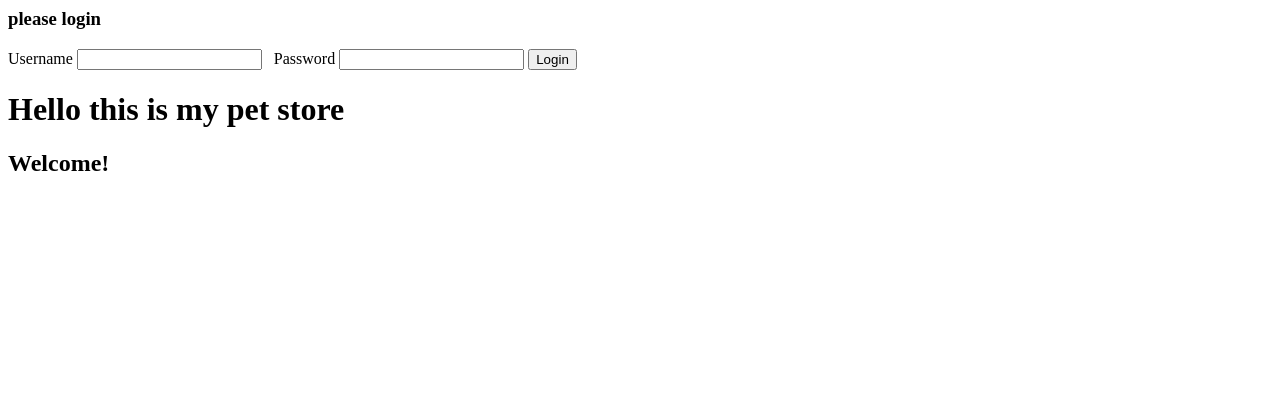
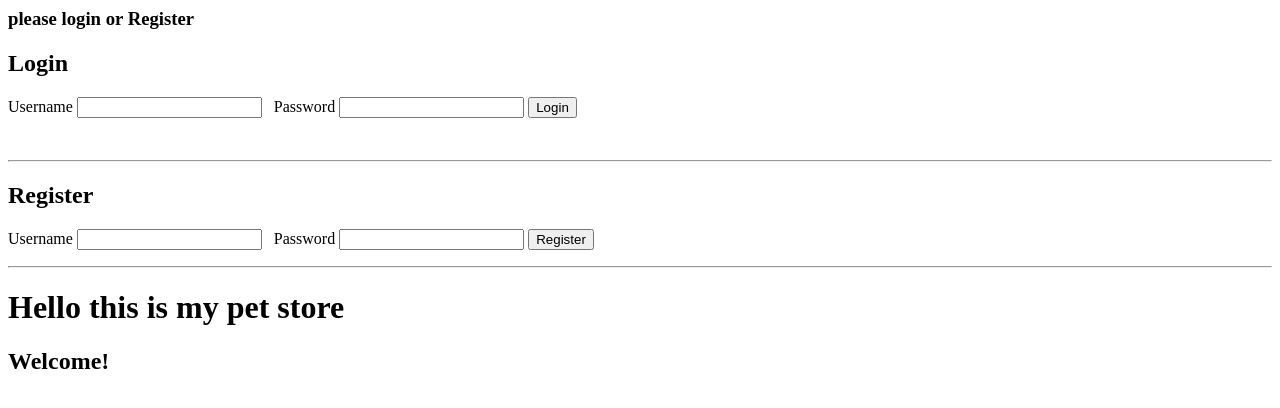
Before and after one commit to ranerlich7/django_pet_login_upload, a Django app: page /pet/ in a window 1280 px wide. Shown: the top 408 px of the page. Run offline with Django 4.2, Linux system fonts and the light colour scheme.

Commit message:
register added

```diff
--- a/pet/templates/index.html
+++ b/pet/templates/index.html
@@ -1,3 +1,11 @@
+{% if messages %}
+<ul class="messages">
+    {% for message in messages %}
+    <li{% if message.tags %} class="{{ message.tags }}"{% endif %}>{{ message }}</li>
+    {% endfor %}
+</ul>
+{% endif %}
+
 {% if user.is_authenticated %}
 <!-- show this if user is logged in-->
 <h3>Hello {{ user.username }}</h3>
@@ -5,15 +13,24 @@
 
 {% else %}
 <!-- show this if user is logged out-->
-<h3>please login</h3>
+<h3>please login or Register</h3>
 <!-- login form -->
+<h2>Login</h2>
 <form method="POST" action="{% url 'pets_login' %}">
   {% csrf_token %} Username <input name="username" /> &nbsp; Password <input name="password" type="password" />
   <input type="submit" value="Login" />
 </form>
+<br />
+<hr />
+<h2>Register</h2>
+<form method="POST" action="{% url 'pets_register' %}">
+  {% csrf_token %} Username <input name="username" /> &nbsp; Password <input name="password" type="password" />
+  <input type="submit" value="Register" />
+</form>
 
 <!-- login form end -->
 {% endif %}
+<hr />
 
 <h1>Hello this is my pet store</h1>
 <h2>Welcome!</h2>
--- a/pet/urls.py
+++ b/pet/urls.py
@@ -5,6 +5,7 @@ from . import views
 
 urlpatterns = [
     path("", views.index, name="index"),
+    path("register/", views.pets_register, name="pets_register"),
     path("login/", views.pets_login, name="pets_login"),
     path("logout/", views.pets_logout, name="pets_logout"),
     path("playlist/", views.playlist, name="playlist"),
--- a/pet/views.py
+++ b/pet/views.py
@@ -2,6 +2,7 @@ from django.shortcuts import redirect, render
 from django.contrib.auth import authenticate, login, logout
 from django.contrib.auth.models import User
 from django.contrib.auth.decorators import login_required
+from django.contrib import messages
 
 def index(request):
     print("index function entered !!!!!!!!!!!!")
@@ -12,6 +13,20 @@ def pets_logout(request):
     logout(request)
     return redirect('index')
 
+def pets_register(request):
+    print("register function entered !!!!!!!!!!!!")
+    try:
+        if request.method == 'POST':
+            username = request.POST.get('username')
+            password = request.POST.get('password')
+            print(f"username={username}. passowrd={password}")
+            user = User.objects.create_user(username, "", password)
+            user.save()
+    except Exception as e:
+        print(f"*** Error occured:{e}")
+        messages.error(request, f"*** Error occured while registering user:{e}")
+
+    return redirect('index')
 
 def pets_login(request):
     print("login function entered !!!!!!!!!!!!")
@@ -28,7 +43,7 @@ def pets_login(request):
             # If the credentials are correct, log in the user
             login(request, user)
             print(f"** login passed. user is:{user}")
-            return redirect('playlist')
+            return redirect('index')
         else:
             print(f"!! error login. user is:{user}")
             # If authentication fails, show an error message or redirect back to the login page
```
